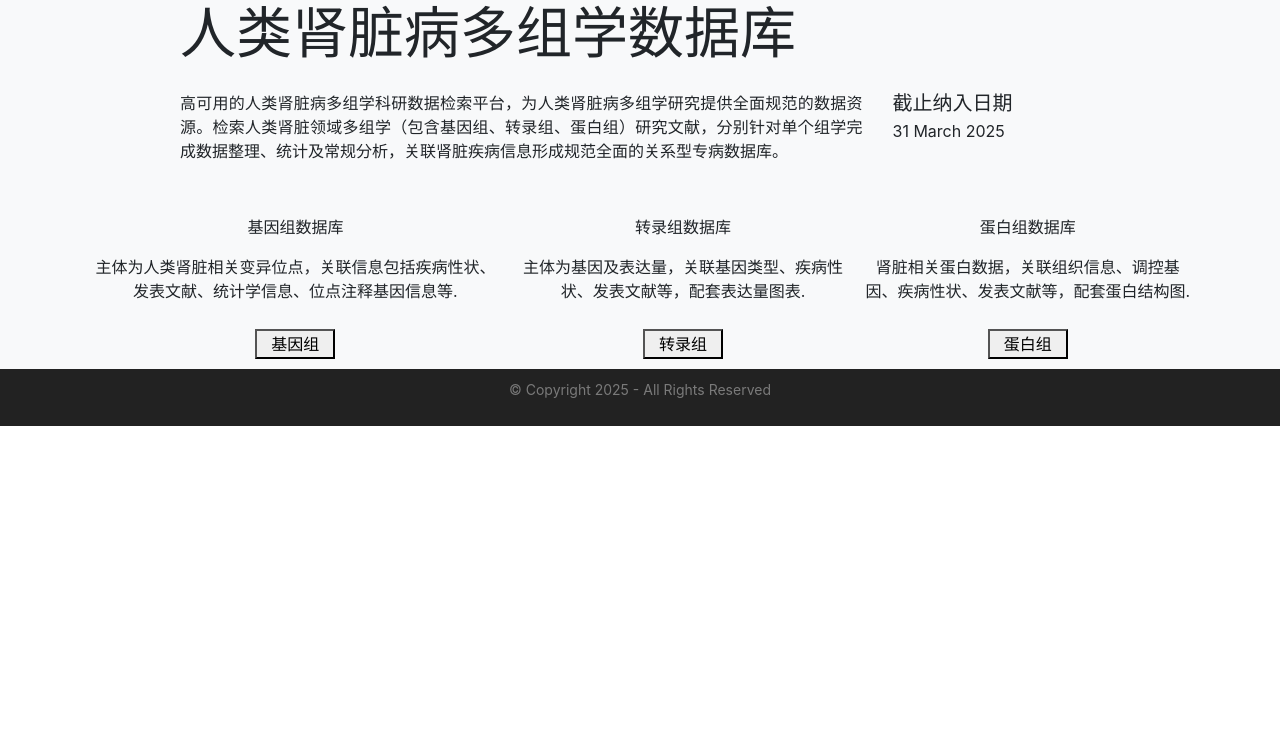
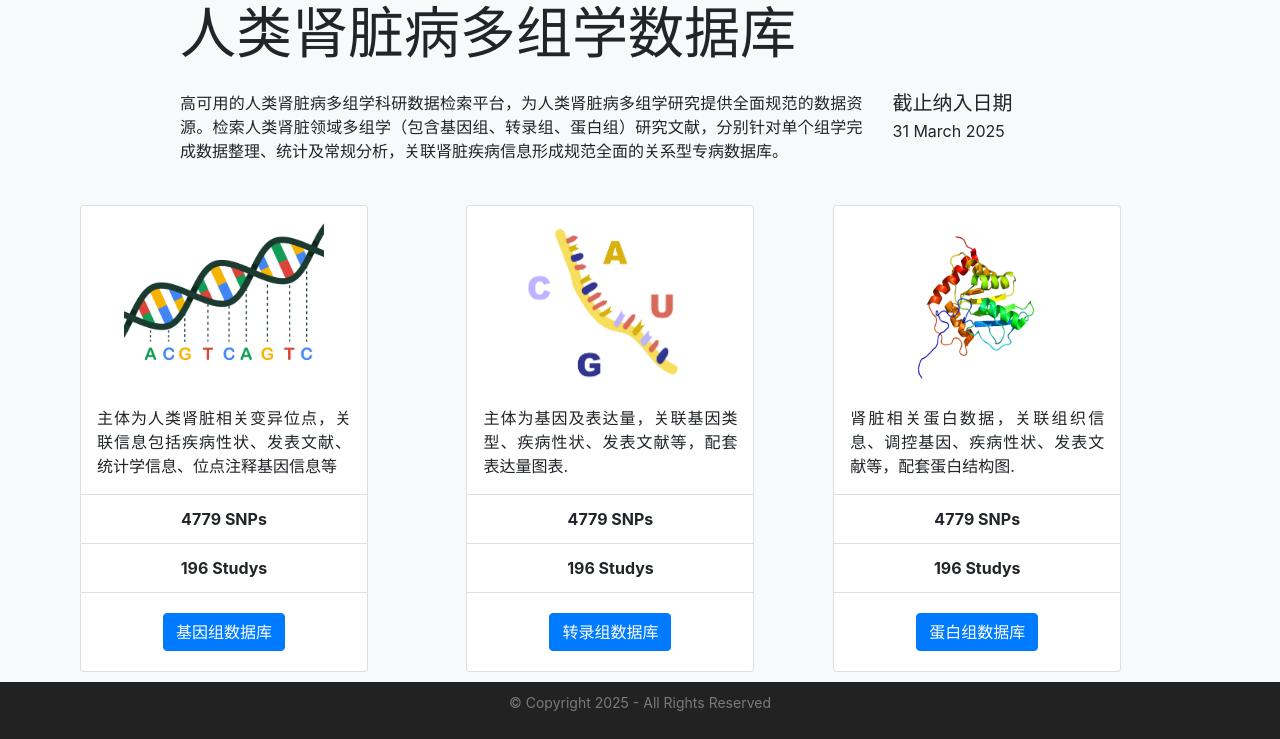
Before and after one commit to yingzhiye/kd_lc, a Flask app: template templates/index.html in a window 1280 px wide. Shown: the part 80-819 px from the top of the page. Before the commit the page ends 506 px from the top, so only its background shows below. Run offline with Flask 3, Linux system fonts and the light colour scheme; the template is opened without the code that fills it, so the values that code supplies are empty; parts of the project's set-up code (start-up, migrations or seed data) failed here and were passed over; some libraries are stand-ins or nearby versions.

Commit message:
补充gwas的
补充gwas的

```diff
--- a/templates/index.html
+++ b/templates/index.html
@@ -31,25 +31,43 @@
 			</div><!-- /column -->
 			<div class="htmlpage-row">
 				<div class="htmlpage-cell" id="iyng56">
-					<div id="i3jerw" class="c34207">
-						<p>基因组数据库</p>
-						<p>主体为人类肾脏相关变异位点，关联信息包括疾病性状、发表文献、统计学信息、位点注释基因信息等.</p>
+					<div class="card" style="width: 18rem;">
+						<img src="../static/img/genelogo.png" class="card-img-top mx-auto d-block" style="width: 200px; height: 200px;" alt="...">
+						<p class="card-text text-justify mx-3">主体为人类肾脏相关变异位点，关联信息包括疾病性状、发表文献、统计学信息、位点注释基因信息等</p>
+						<ul class="list-group list-group-flush">
+							<li class="list-group-item"><strong>4779   SNPs</strong></li>
+							<li class="list-group-item"><strong>196    Studys</strong></li>
+						</ul>
+						<div class="card-body">
+							<a href={{ url_for('genomics_home') }}><button type="button" class="btn btn-primary">基因组数据库</button></a>
+						</div>
 					</div>
-					<a href={{ url_for('genomics_home') }}><button type="button" class="c35824">基因组</button></a>
 				</div>
 				<div class="htmlpage-cell" id="i6faxe">
-					<div id="itwpwd" class="c34821">
-						<p>转录组数据库</p>
-						<p>主体为基因及表达量，关联基因类型、疾病性状、发表文献等，配套表达量图表.</p>
+					<div class="card" style="width: 18rem;">
+						<img src="../static/img/translogo.png" class="card-img-top mx-auto d-block" style="width: 200px; height: 200px;" alt="...">
+						<p class="card-text text-justify mx-3">主体为基因及表达量，关联基因类型、疾病性状、发表文献等，配套表达量图表.</p>
+						<ul class="list-group list-group-flush">
+							<li class="list-group-item"><strong>4779   SNPs</strong></li>
+							<li class="list-group-item"><strong>196    Studys</strong></li>
+						</ul>
+						<div class="card-body">
+							<a href={{ url_for('transcriptome_home') }}><button type="button" class="btn btn-primary">转录组数据库</button></a>
+						</div>
 					</div>
-					<a href={{ url_for('transcriptome_home') }}><button type="button" class="c35824">转录组</button></a>
 				</div>
 				<div class="htmlpage-cell" id="ihdcth">
-					<div id="ihnbm7" class="c34914">
-						<p>蛋白组数据库</p>
-						<p>肾脏相关蛋白数据，关联组织信息、调控基因、疾病性状、发表文献等，配套蛋白结构图.</p>
+					<div class="card" style="width: 18rem;">
+						<img src="../static/img/potlogo.png" class="card-img-top mx-auto d-block" style="width: 200px; height: 200px;" alt="...">
+						<p class="card-text text-justify mx-3">肾脏相关蛋白数据，关联组织信息、调控基因、疾病性状、发表文献等，配套蛋白结构图.</p>
+						<ul class="list-group list-group-flush">
+							<li class="list-group-item"><strong>4779   SNPs</strong></li>
+							<li class="list-group-item"><strong>196    Studys</strong></li>
+						</ul>
+						<div class="card-body">
+							<a href={{ url_for('protein_home') }}><button type="button" class="btn btn-primary">蛋白组数据库</button></a>
+						</div>
 					</div>
-					<a href={{ url_for('protein_home') }}><button type="button" class="c35824">蛋白组</button></a>
 				</div>
 			</div>
 		</div><!-- /.row -->
```
Also changed, not shown: README.md, static/img/genelogo.png (added), static/img/potlogo.png (added), static/img/translogo.png (added), 2 other files.
